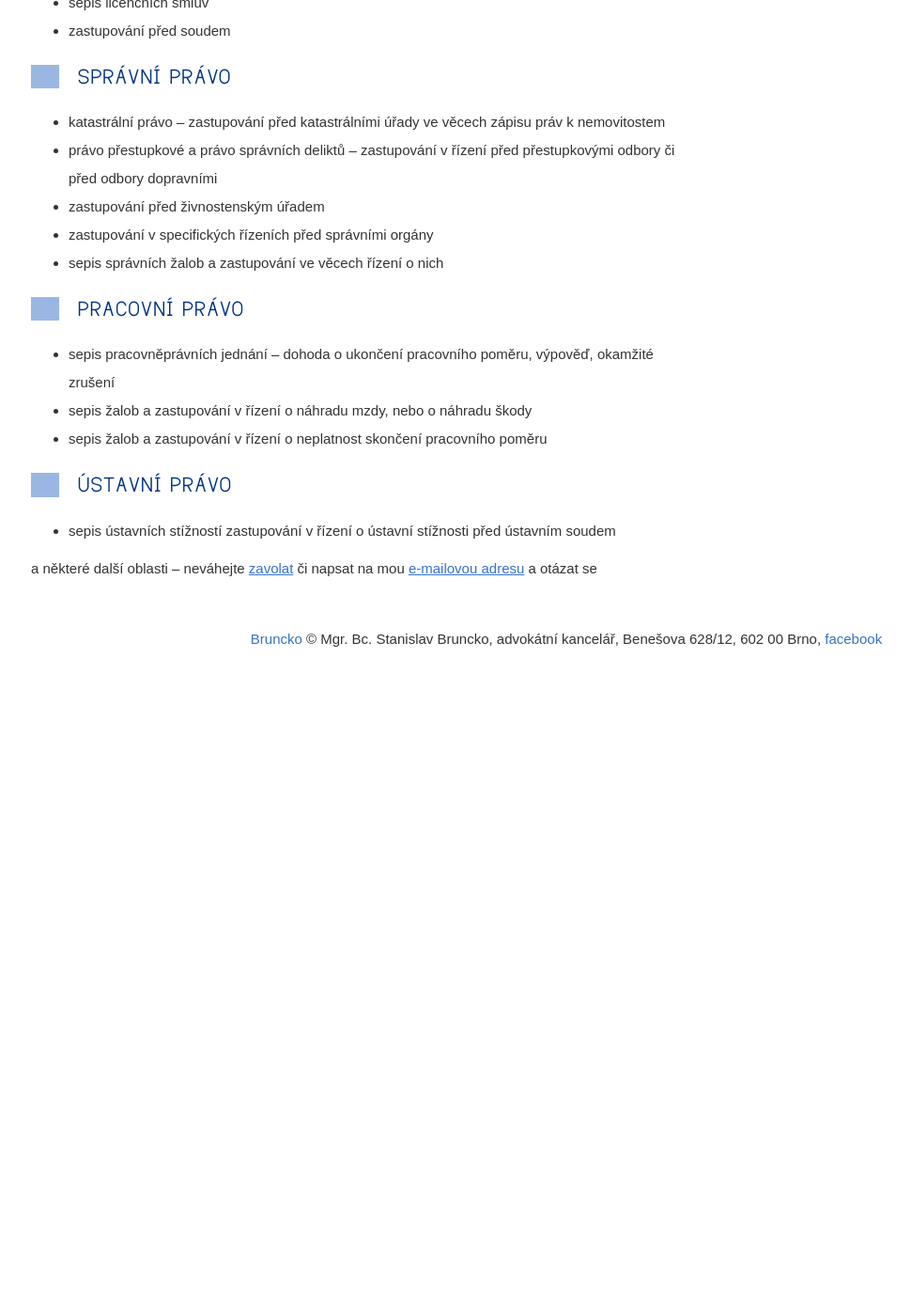
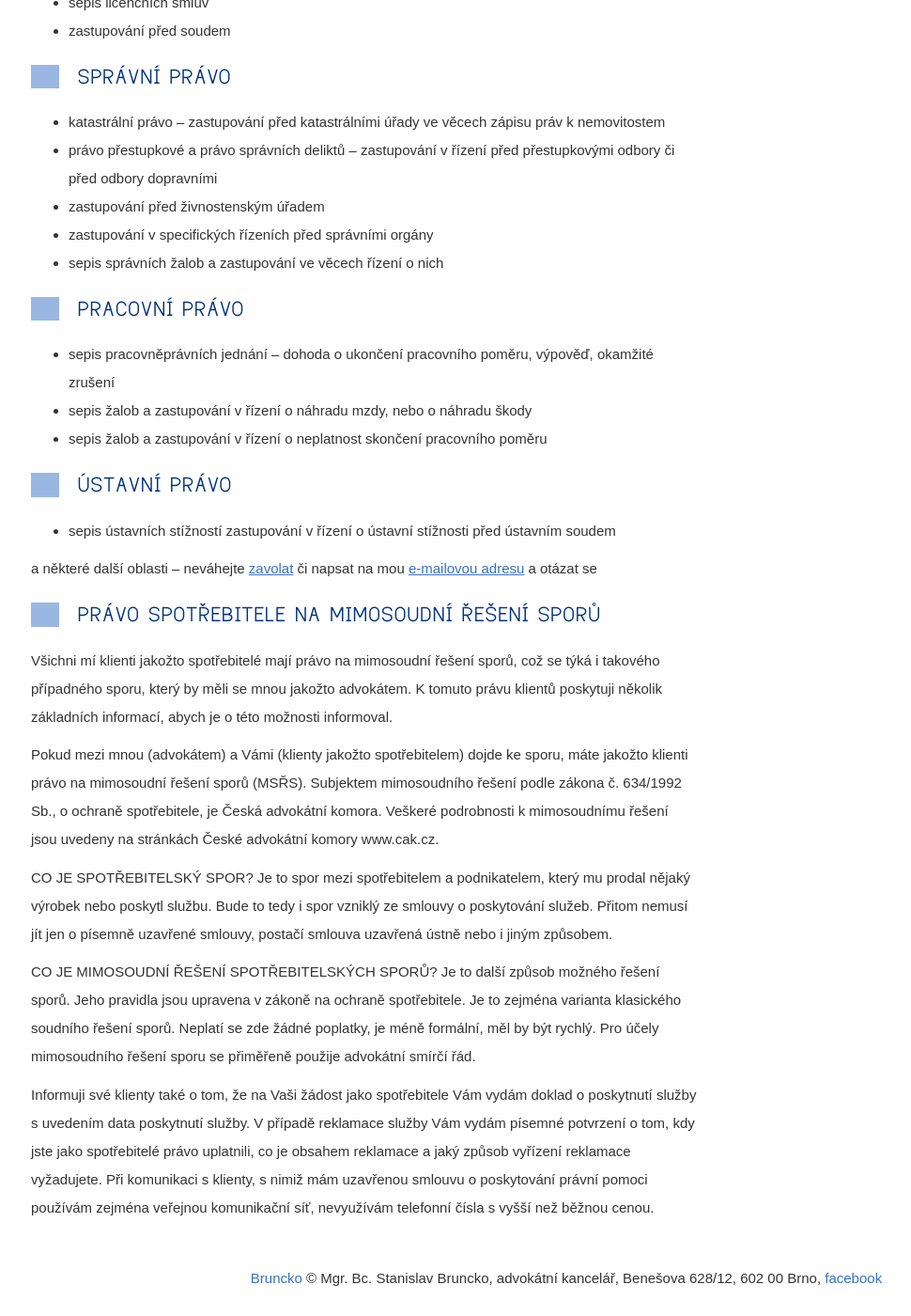
Before and after one commit to Pave91/bruncko-web, a Jekyll site: the page built from poskytovane-sluzby.md, in a window 1280 px wide and 1400 px high, scrolled down 2813 px. Shown: the whole window at 94% size, without its empty margins (37-1007 px from the left). Built offline with Jekyll 4.4.1, drawn with Linux system fonts in a browser that asks for light colours; nearby versions of some CDN libraries; before the commit the page ends 3534 px from its top, so only the background shows below that.

Commit message:
Update poskytovane-sluzby.md

```diff
--- a/poskytovane-sluzby.md
+++ b/poskytovane-sluzby.md
@@ -112,3 +112,20 @@ zastupování v řízení o ústavní stížnosti před ústavním soudem
 
 
 a některé další oblasti – neváhejte [zavolat]({{site.baseurl}}/kontakt) či napsat na mou [e-mailovou adresu](mailto:advokat@bruncko.cz) a otázat se
+
+
+
+
+## PRÁVO SPOTŘEBITELE NA MIMOSOUDNÍ ŘEŠENÍ SPORŮ
+
+Všichni mí klienti jakožto spotřebitelé mají právo na mimosoudní řešení sporů, což se týká i takového případného sporu, který by měli se mnou jakožto advokátem. K tomuto právu klientů poskytuji několik základních informací, abych je o této možnosti informoval.
+
+Pokud mezi mnou (advokátem)  a Vámi (klienty jakožto spotřebitelem) dojde ke sporu, máte jakožto klienti právo na mimosoudní řešení sporů (MSŘS). Subjektem mimosoudního řešení podle zákona č. 634/1992 Sb., o ochraně spotřebitele, je Česká advokátní komora. Veškeré podrobnosti k mimosoudnímu řešení jsou uvedeny na stránkách České advokátní komory www.cak.cz.
+
+CO JE SPOTŘEBITELSKÝ SPOR?
+Je to spor mezi spotřebitelem a podnikatelem, který mu prodal nějaký výrobek nebo poskytl službu. Bude to tedy i spor vzniklý ze smlouvy o poskytování služeb. Přitom nemusí jít jen o písemně uzavřené smlouvy, postačí smlouva uzavřená ústně nebo i jiným způsobem.
+
+CO JE MIMOSOUDNÍ ŘEŠENÍ SPOTŘEBITELSKÝCH SPORŮ?
+Je to další způsob možného řešení sporů. Jeho pravidla jsou upravena v zákoně na ochraně spotřebitele. Je to zejména varianta klasického soudního řešení sporů. Neplatí se zde žádné poplatky, je méně formální, měl by být rychlý. Pro účely mimosoudního řešení sporu se přiměřeně použije advokátní smírčí řád.
+
+Informuji své klienty také o tom, že na Vaši žádost jako spotřebitele Vám vydám doklad o poskytnutí služby s uvedením data poskytnutí služby. V případě reklamace služby Vám vydám  písemné potvrzení o tom, kdy jste jako  spotřebitelé právo uplatnili, co je obsahem reklamace a jaký způsob vyřízení reklamace vyžadujete. Při komunikaci s klienty, s nimiž mám uzavřenou smlouvu o poskytování právní pomoci používám zejména veřejnou komunikační síť, nevyužívám telefonní čísla s vyšší než běžnou cenou.
```
